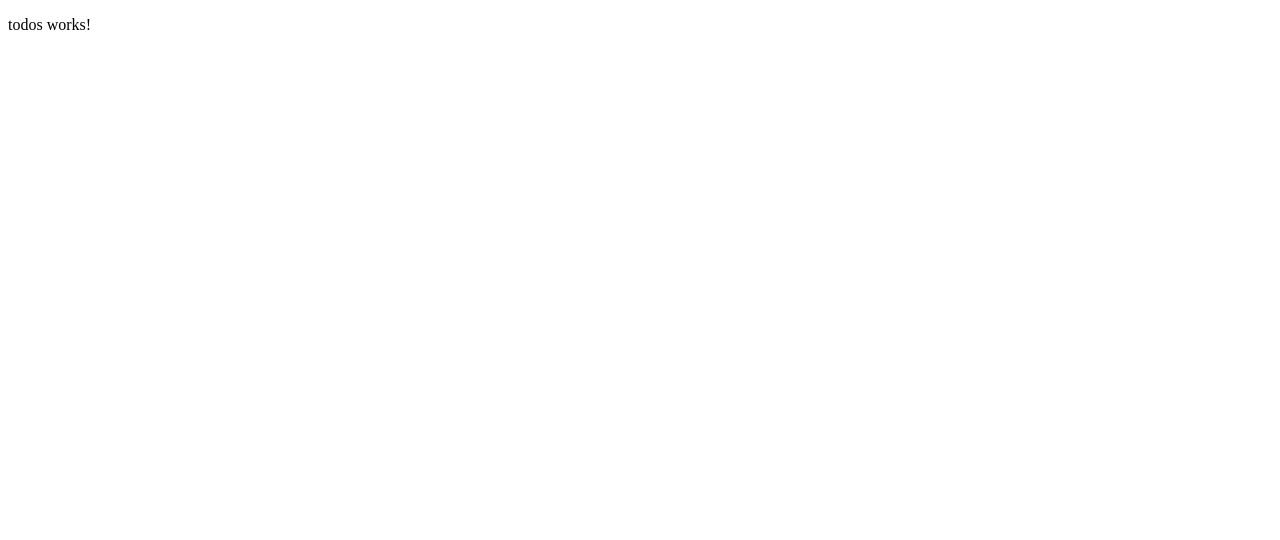
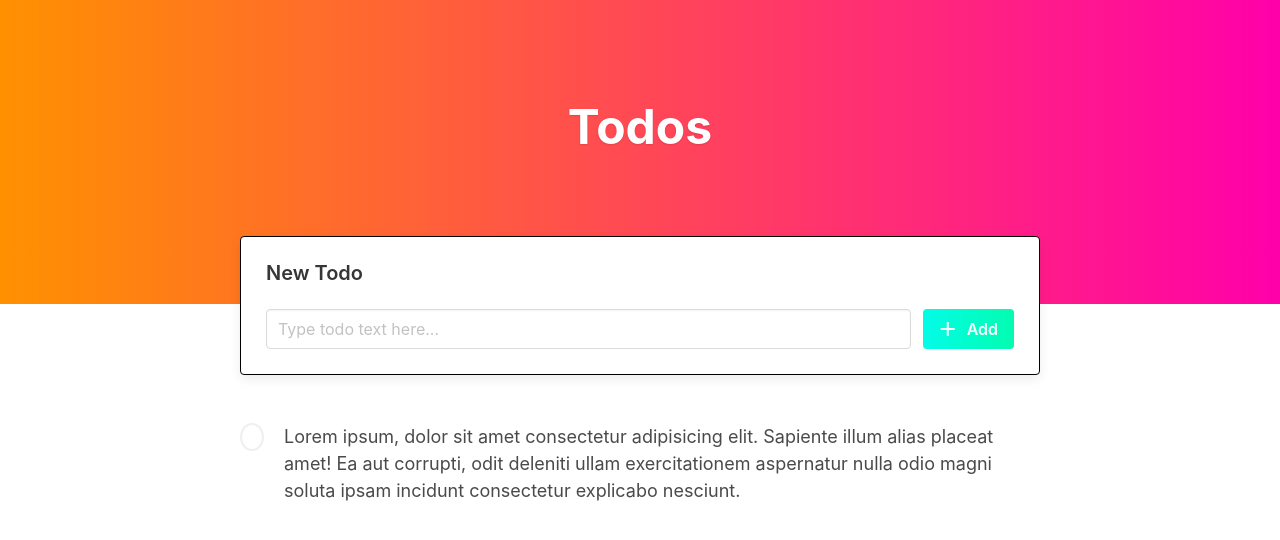
Before and after one commit to VladStepaniuk/Angular-ToDo-App, an Angular app: page / in a window 1280 px wide. Shown: the top 540 px of the page. Built offline with nearby package versions, Linux system fonts and the light colour scheme.

Commit message:
Added components with styles

```diff
--- a/src/app/todos/todos.component.html
+++ b/src/app/todos/todos.component.html
@@ -1 +1,43 @@
-<p>todos works!</p>
+<section class="heading-section">
+
+    <h1 class="title is-1 has-text-centered">Todos</h1>
+
+</section>
+
+<div class="container">
+
+    <div class="add-todo-box">
+
+        <form>
+            <h2 class="title is-5">New Todo</h2>
+
+            <div class="field is-grouped">
+                <p class="control is-expanded">
+                    <input type="text" class="input" placeholder="Type todo text here...">
+                </p>
+                <p class="control">
+                    <a class="button alt-gradient-button">
+                        <i class="material-icons">add</i>
+                        Add
+                    </a>
+                </p>
+            </div>
+        </form>
+    </div>
+
+</div>
+
+<section class="section">
+    <div class="container">
+        <div class="todos-list">
+            <div class="todo-item">
+                <div class="check-box">
+                    <i class="material-icons">check</i>
+                </div>
+                <div class="todo-text">
+                    Lorem ipsum, dolor sit amet consectetur adipisicing elit. Sapiente illum alias placeat amet! Ea aut corrupti, odit deleniti ullam exercitationem aspernatur nulla odio magni soluta ipsam incidunt consectetur explicabo nesciunt.
+                </div>
+            </div>
+        </div>
+    </div>
+</section>
--- a/src/app/todos/todos.component.scss
+++ b/src/app/todos/todos.component.scss
@@ -0,0 +1,58 @@
+.heading-section{
+    background: linear-gradient(to right, rgb(255, 145, 0), rgb(255, 0, 170));
+
+    padding: 100px;
+    padding-bottom: 150px;
+
+    h1.title{
+        font-weight: bold;
+        color: white;
+        text-shadow: 0px 1px 2px rgba(black, 0.12);
+    }
+}
+
+.container{
+    max-width: 800px;
+}
+
+.add-todo-box{
+    padding: 25px;
+    border: 1px solid black;
+    background: white;
+    border-radius: 4px;
+    margin-top: -68px;
+    box-shadow: 0 4px 12px rgba(black, 0.08);
+}
+
+.todo-item{
+    display: flex;
+    font-size: 18px;
+
+}
+
+.todo-item .check-box{
+    display: flex;
+    border: 2px solid #eeee;
+    border-radius: 50%;
+    margin-right: 20px;
+
+    height: 28px;
+    width: 28px;
+
+    transition: background-color 0.2s;
+
+    i.material-icons{
+        font-size: 20px;
+        margin: auto;
+
+        opacity: 0;
+        transition: opacity 0.2s;
+    }
+}
+
+.todo-item:hover .check-box{
+    background: #eeee;
+    i.material-icons{
+        opacity: 0.28;
+    }
+}
--- a/src/index.html
+++ b/src/index.html
@@ -6,6 +6,8 @@
   <base href="/">
   <meta name="viewport" content="width=device-width, initial-scale=1">
   <link rel="icon" type="image/x-icon" href="favicon.ico">
+  <link href="https://fonts.googleapis.com/icon?family=Material+Icons"
+      rel="stylesheet">
 </head>
 <body>
   <app-root></app-root>
--- a/src/styles.scss
+++ b/src/styles.scss
@@ -1 +1,30 @@
 /* You can add global styles to this file, and also import other style files */
+
+@import '../node_modules/bulma/bulma.sass';
+
+.alt-gradient-button{
+    border: none;
+    background: linear-gradient(to right, rgb(3, 252, 231), rgb(3,252, 177));
+    color: white;
+    font-weight: 600;
+
+    &:hover{
+        opacity: 1;
+        color: white;
+        box-shadow: 0px 0px 0px 10px rgba(black, 0.05);
+    }
+
+    &:active{
+        opacity: 0.8;
+    }
+
+    &:focus{
+        color: white;
+        opacity: 1;
+    }
+
+    i.material-icons{
+        margin-right: 7px;
+        margin-left: -3px;
+    }
+}
```
